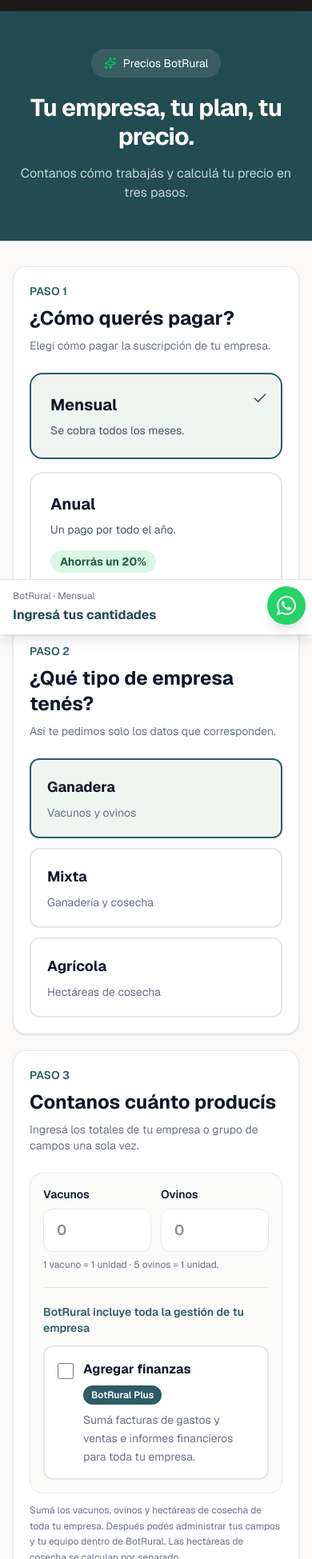
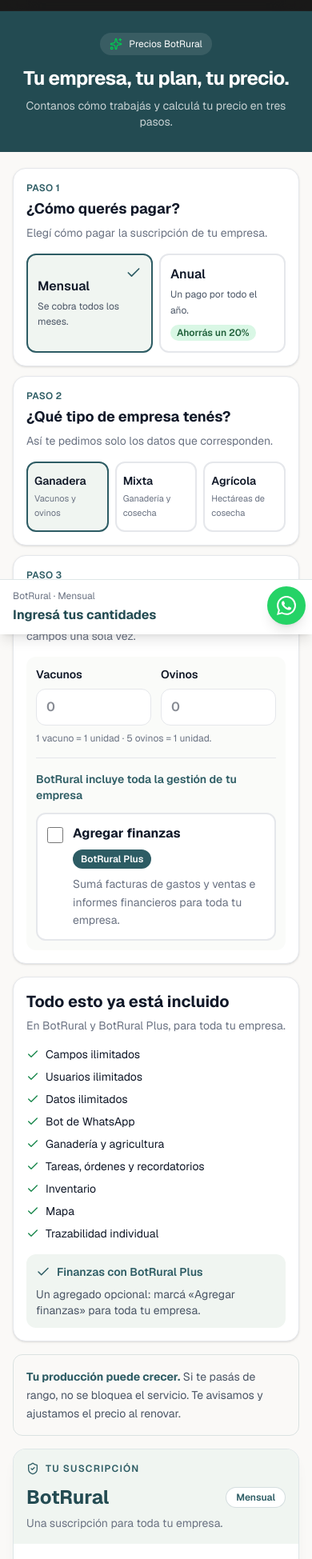
Before and after one commit to talalandig/landingbotrural, a Next.js app: page /pricing in a window 390 px wide. Shown: the part 51-2000 px from the top of the page at 80% size. Built offline with nearby package versions, Linux system fonts and the light colour scheme.

Commit message:
Compacta pricing responsive y elimina textos redundantes

```diff
--- a/app/pricing/page.tsx
+++ b/app/pricing/page.tsx
@@ -48,84 +48,82 @@
   const valido = pools.length > 0
   const mensaje = ['Hola, quiero contratar BotRural para mi empresa.', `Pago ${anual ? 'anual (20% de descuento)' : 'mensual'}.`, `Plan: ${empresa.plus ? 'BotRural Plus con finanzas' : 'BotRural'}. Empresa ${empresa.tipo}.`, empresa.tipo !== 'agricola' ? `Total: ${numero(empresa.vacunos)} vacunos y ${numero(empresa.ovinos)} ovinos.` : '', empresa.tipo !== 'ganadera' ? `Total: ${numero(empresa.hectareas)} hectáreas de cosecha.` : '', contacto ? 'Quiero una cotización personalizada.' : `Total: USD ${usd(total)}/${anual ? 'año' : 'mes'}.`].filter(Boolean).join('\n')
 
-  const inputClass = 'mt-2 w-full rounded-xl border border-gray-200 bg-white px-4 py-3 text-lg outline-none focus:border-[#2D5C64] focus:ring-2 focus:ring-[#2D5C64]/15'
-  const cardClass = 'rounded-2xl border border-gray-200 bg-white p-5 sm:p-8 shadow-sm'
+  const inputClass = 'mt-2 w-full rounded-xl border border-gray-200 bg-white px-3 py-2.5 text-base outline-none focus:border-[#2D5C64] focus:ring-2 focus:ring-[#2D5C64]/15'
+  const cardClass = 'rounded-2xl border border-gray-200 bg-white p-4 sm:p-5 shadow-sm'
 
   return (
     <div className="min-h-screen bg-[#faf9f7] text-gray-900 pb-16">
       <Header />
-      <section className="bg-[#234b52] px-5 py-12 text-center text-white sm:py-16">
-        <span className="inline-flex items-center gap-2 rounded-full bg-white/10 px-4 py-2 text-sm"><Sparkles size={16} className="text-[#02C951]" /> Precios BotRural</span>
-        <h1 className="mt-5 text-3xl font-bold tracking-tight sm:text-5xl">Tu empresa, tu plan, tu precio.</h1>
-        <p className="mx-auto mt-4 max-w-xl text-white/75">Contanos cómo trabajás y calculá tu precio en tres pasos.</p>
+      <section className="bg-[#234b52] px-4 py-7 text-center text-white sm:py-9">
+        <span className="inline-flex items-center gap-2 rounded-full bg-white/10 px-3 py-1.5 text-xs"><Sparkles size={16} className="text-[#02C951]" /> Precios BotRural</span>
+        <h1 className="mt-3 text-2xl font-bold tracking-tight sm:text-4xl">Tu empresa, tu plan, tu precio.</h1>
+        <p className="mx-auto mt-2 max-w-xl text-sm text-white/75">Contanos cómo trabajás y calculá tu precio en tres pasos.</p>
       </section>
 
-      <main className="mx-auto grid max-w-6xl items-start gap-7 px-4 py-8 pb-28 lg:grid-cols-[minmax(0,1fr)_340px] sm:py-12">
+      <main className="mx-auto grid max-w-6xl items-start gap-4 px-4 pt-5 pb-28 md:grid-cols-[minmax(0,1fr)_300px] lg:gap-6 lg:pt-7">
         <div>
         <section className={cardClass}>
-          <p className="text-sm font-semibold text-[#2D5C64]">PASO 1</p>
-          <h2 className="mt-2 text-2xl font-bold">¿Cómo querés pagar?</h2>
-          <p className="mt-2 text-sm text-gray-500">Elegí cómo pagar la suscripción de tu empresa.</p>
-          <div className="mt-6 grid gap-4 sm:grid-cols-2">
-            {[false, true].map(value => <button key={String(value)} type="button" aria-pressed={anual === value} onClick={() => setAnual(value)} className={`relative rounded-2xl border-2 p-6 text-left transition ${anual === value ? 'border-[#2D5C64] bg-[#f0f5f1]' : 'border-gray-200 hover:border-[#2D5C64]/50'}`}><span className="block text-xl font-bold">{value ? 'Anual' : 'Mensual'}</span><span className="mt-2 block text-sm text-gray-600">{value ? 'Un pago por todo el año.' : 'Se cobra todos los meses.'}</span>{value && <span className="mt-4 inline-block rounded-full bg-[#02C951]/15 px-3 py-1 text-sm font-bold text-[#21613b]">Ahorrás un 20%</span>}{anual === value && <Check size={20} className="absolute right-4 top-5 text-[#2D5C64]" />}</button>)}
+          <p className="text-xs font-semibold tracking-wide text-[#2D5C64]">PASO 1</p>
+          <h2 className="mt-1 text-lg font-bold sm:text-xl">¿Cómo querés pagar?</h2>
+          <p className="mt-1.5 text-sm text-gray-500">Elegí cómo pagar la suscripción de tu empresa.</p>
+          <div className="mt-4 grid grid-cols-2 gap-2">
+            {[false, true].map(value => <button key={String(value)} type="button" aria-pressed={anual === value} onClick={() => setAnual(value)} className={`relative rounded-xl border-2 px-3 py-3 text-left transition sm:px-4 ${anual === value ? 'border-[#2D5C64] bg-[#f0f5f1]' : 'border-gray-200 hover:border-[#2D5C64]/50'}`}><span className="block text-base font-semibold">{value ? 'Anual' : 'Mensual'}</span><span className="mt-1 block text-xs leading-relaxed text-gray-600">{value ? 'Un pago por todo el año.' : 'Se cobra todos los meses.'}</span>{value && <span className="mt-2 inline-block rounded-full bg-[#02C951]/15 px-2 py-0.5 text-xs font-semibold text-[#21613b]">Ahorrás un 20%</span>}{anual === value && <Check size={20} className="absolute right-3 top-3 text-[#2D5C64]" />}</button>)}
           </div>
         </section>
 
-        <section className={`${cardClass} mt-5`}>
-          <p className="text-sm font-semibold text-[#2D5C64]">PASO 2</p>
-          <h2 className="mt-2 text-2xl font-bold">¿Qué tipo de empresa tenés?</h2>
-          <p className="mt-2 text-sm text-gray-500">Así te pedimos solo los datos que corresponden.</p>
-          <div className="mt-6 grid gap-3 sm:grid-cols-3">{tipos.map(t => <button key={t.value} type="button" aria-pressed={empresa.tipo === t.value} onClick={() => update({ tipo: t.value })} className={`rounded-xl border-2 p-5 text-left ${empresa.tipo === t.value ? 'border-[#2D5C64] bg-[#f0f5f1]' : 'border-gray-200'}`}><span className="block text-lg font-bold">{t.label}</span><span className="mt-2 block text-sm text-gray-500">{t.description}</span></button>)}</div>
+        <section className={`${cardClass} mt-3`}>
+          <p className="text-xs font-semibold tracking-wide text-[#2D5C64]">PASO 2</p>
+          <h2 className="mt-1 text-lg font-bold sm:text-xl">¿Qué tipo de empresa tenés?</h2>
+          <p className="mt-1.5 text-sm text-gray-500">Así te pedimos solo los datos que corresponden.</p>
+          <div className="mt-4 grid grid-cols-3 gap-2">{tipos.map(t => <button key={t.value} type="button" aria-pressed={empresa.tipo === t.value} onClick={() => update({ tipo: t.value })} className={`min-w-0 rounded-xl border-2 px-2 py-3 text-left sm:px-3 ${empresa.tipo === t.value ? 'border-[#2D5C64] bg-[#f0f5f1]' : 'border-gray-200'}`}><span className="block text-sm font-semibold">{t.label}</span><span className="mt-1 block text-[11px] leading-relaxed text-gray-500">{t.description}</span></button>)}</div>
         </section>
 
-        <div className="mt-5 space-y-5">
+        <div className="mt-3 space-y-3">
           <section className={cardClass}>
-            <p className="text-sm font-semibold text-[#2D5C64]">PASO 3</p>
-            <h2 className="mt-2 text-2xl font-bold">Contanos cuánto producís</h2>
-            <p className="mt-2 text-sm text-gray-500">Ingresá los totales de tu empresa o grupo de campos una sola vez.</p>
-            <div className="mt-6 rounded-2xl border border-gray-200 bg-[#fafbf9] p-4 sm:p-5">
+            <p className="text-xs font-semibold tracking-wide text-[#2D5C64]">PASO 3</p>
+            <h2 className="mt-1 text-lg font-bold sm:text-xl">Contanos cuánto producís</h2>
+            <p className="mt-1.5 text-sm text-gray-500">Ingresá los totales de tu empresa o grupo de campos una sola vez.</p>
+            <div className="mt-4 rounded-xl bg-[#fafbf9] p-3 sm:p-4">
               {empresa.tipo !== 'agricola' && <><div className="grid grid-cols-2 gap-3">{(['vacunos', 'ovinos'] as const).map(key => <label key={key} className="text-sm font-semibold">{key === 'vacunos' ? 'Vacunos' : 'Ovinos'}<input type="number" min="0" step="1" inputMode="numeric" placeholder="0" value={empresa[key]} onChange={e => update({ [key]: e.target.value })} className={inputClass} /></label>)}</div><p className="mt-2 text-xs text-gray-500">1 vacuno = 1 unidad · 5 ovinos = 1 unidad.</p></>}
-              {empresa.tipo !== 'ganadera' && <label className="mt-5 block text-sm font-semibold">Hectáreas de cosecha<div className="relative"><input type="number" min="0" step="any" inputMode="decimal" placeholder="0" value={empresa.hectareas} onChange={e => update({ hectareas: e.target.value })} className={`${inputClass} pr-24`} /><span className="absolute right-4 top-6 text-sm font-normal text-gray-400">hectáreas</span></div><span className="mt-2 block text-xs font-normal leading-relaxed text-gray-500">Solo las que destinás para cosecha. No cuentan pasturas ni verdeos para el ganado.</span></label>}
-              <div className="mt-5 border-t border-gray-200 pt-5">
+              {empresa.tipo !== 'ganadera' && <label className="mt-4 block text-sm font-semibold">Hectáreas de cosecha<div className="relative"><input type="number" min="0" step="any" inputMode="decimal" placeholder="0" value={empresa.hectareas} onChange={e => update({ hectareas: e.target.value })} className={`${inputClass} pr-24`} /><span className="absolute right-3 top-5 text-sm font-normal text-gray-400">hectáreas</span></div><span className="mt-2 block text-xs font-normal leading-relaxed text-gray-500">Solo las que destinás para cosecha. No cuentan pasturas ni verdeos para el ganado.</span></label>}
+              <div className="mt-4 border-t border-gray-200 pt-4">
                 <p className="text-sm font-semibold text-[#2D5C64]">BotRural incluye toda la gestión de tu empresa</p>
-                <label className={`mt-3 flex cursor-pointer items-start gap-3 rounded-xl border-2 p-4 transition ${empresa.plus ? 'border-[#2D5C64] bg-[#edf5ee]' : 'border-gray-200 bg-white hover:border-[#2D5C64]/40'}`}>
+                <label className={`mt-3 flex cursor-pointer items-start gap-3 rounded-xl border-2 p-3 transition ${empresa.plus ? 'border-[#2D5C64] bg-[#edf5ee]' : 'border-gray-200 bg-white hover:border-[#2D5C64]/40'}`}>
                   <input type="checkbox" checked={empresa.plus} onChange={e => update({ plus: e.target.checked })} className="mt-1 h-5 w-5 shrink-0 accent-[#2D5C64]" />
                   <span className="flex-1"><span className="flex flex-wrap items-center justify-between gap-2"><strong className="text-base">Agregar finanzas</strong><span className="rounded-full bg-[#2D5C64] px-2.5 py-1 text-xs font-semibold text-white">BotRural Plus</span></span><span className="mt-2 block text-sm leading-relaxed text-gray-500">Sumá facturas de gastos y ventas e informes financieros para toda tu empresa.</span>{empresa.plus && <span className="mt-2 flex items-center gap-1 text-xs font-semibold text-[#21613b]"><Check size={14} /> Finanzas agregadas · BotRural Plus activado</span>}</span>
                 </label>
               </div>
             </div>
-            <p className="mt-3 text-xs leading-relaxed text-gray-500">Sumá los vacunos, ovinos y hectáreas de cosecha de toda tu empresa. Después podés administrar tus campos y tu equipo dentro de BotRural. Las hectáreas de cosecha se calculan por separado.</p>
-            {!valido && <p className="mt-4 text-sm text-gray-500">Completá tus cantidades y vas a ver tu precio al instante.</p>}
           </section>
 
         </div>
 
-        <section className={`${cardClass} mt-8`}><h2 className="text-xl font-bold">Todo esto ya está incluido</h2><p className="mt-2 text-sm text-gray-500">En BotRural y BotRural Plus, para toda tu empresa.</p><ul className="mt-5 grid gap-3 sm:grid-cols-2">{features.map(feature => <li key={feature} className="flex items-center gap-2 text-sm"><Check size={16} className="shrink-0 text-[#16864a]" />{feature}</li>)}</ul><div className="mt-6 rounded-xl bg-[#f0f5f1] p-4 text-sm text-[#2D5C64]"><span className="flex items-center gap-2 font-semibold"><Check size={18} /> Finanzas con BotRural Plus</span><span className="mt-2 block text-gray-600">Un agregado opcional: marcá «Agregar finanzas» para toda tu empresa.</span></div></section>
-        <div className="mt-6 rounded-xl border border-[#2D5C64]/15 p-5 text-sm leading-relaxed text-gray-600"><strong className="text-[#2D5C64]">Tu producción puede crecer.</strong> Si te pasás de rango, no se bloquea el servicio. Te avisamos y ajustamos el precio al renovar.</div>
+        <section className={`${cardClass} mt-4`}><h2 className="text-xl font-bold">Todo esto ya está incluido</h2><p className="mt-1.5 text-sm text-gray-500">En BotRural y BotRural Plus, para toda tu empresa.</p><ul className="mt-4 grid gap-2 sm:grid-cols-2">{features.map(feature => <li key={feature} className="flex items-center gap-2 text-sm"><Check size={16} className="shrink-0 text-[#16864a]" />{feature}</li>)}</ul><div className="mt-4 rounded-xl bg-[#f0f5f1] p-3 text-sm text-[#2D5C64]"><span className="flex items-center gap-2 font-semibold"><Check size={18} /> Finanzas con BotRural Plus</span><span className="mt-2 block text-gray-600">Un agregado opcional: marcá «Agregar finanzas» para toda tu empresa.</span></div></section>
+        <div className="mt-4 rounded-xl border border-[#2D5C64]/15 p-4 text-sm leading-relaxed text-gray-600"><strong className="text-[#2D5C64]">Tu producción puede crecer.</strong> Si te pasás de rango, no se bloquea el servicio. Te avisamos y ajustamos el precio al renovar.</div>
         </div>
-        <aside aria-label="Resumen de tu suscripción" className="self-start lg:sticky lg:top-24">
-          <div className="overflow-hidden rounded-3xl border border-[#2D5C64]/15 bg-white shadow-lg shadow-[#234b52]/5">
-            <div className="bg-[#f0f5f1] p-6">
+        <aside aria-label="Resumen de tu suscripción" className="self-start md:sticky md:top-24">
+          <div className="overflow-hidden rounded-2xl border border-[#2D5C64]/15 bg-white shadow-lg shadow-[#234b52]/5">
+            <div className="bg-[#f0f5f1] p-4">
               <span className="flex items-center gap-2 text-xs font-semibold uppercase tracking-widest text-[#2D5C64]"><ShieldCheck size={16} /> Tu suscripción</span>
-              <div className="mt-4 flex items-center justify-between gap-2"><h2 className="text-2xl font-bold text-[#234b52]">BotRural{empresa.plus ? ' Plus' : ''}</h2><span className="rounded-full border border-[#2D5C64]/20 bg-white px-3 py-1 text-xs font-semibold text-[#2D5C64]">{anual ? 'Anual' : 'Mensual'}</span></div>
-              <p className="mt-2 text-sm text-gray-500">Una suscripción para toda tu empresa.</p>
+              <div className="mt-3 flex items-center justify-between gap-2"><h2 className="text-2xl font-bold text-[#234b52]">BotRural{empresa.plus ? ' Plus' : ''}</h2><span className="rounded-full border border-[#2D5C64]/20 bg-white px-3 py-1 text-xs font-semibold text-[#2D5C64]">{anual ? 'Anual' : 'Mensual'}</span></div>
+              <p className="mt-1.5 text-sm text-gray-500">Una suscripción para toda tu empresa.</p>
             </div>
-            <div className="p-6">
-              <dl className="space-y-3 text-sm">
+            <div className="p-4">
+              <dl className="space-y-2 text-sm">
                 <div className="flex justify-between"><dt className="text-gray-500">Empresa</dt><dd className="font-semibold">{tipos.find(t => t.value === empresa.tipo)?.label}</dd></div>
                 {empresa.tipo !== 'agricola' && <><div className="flex justify-between"><dt className="text-gray-500">Vacunos</dt><dd className="font-semibold tabular-nums">{cantidad(numero(empresa.vacunos))}</dd></div><div className="flex justify-between"><dt className="text-gray-500">Ovinos</dt><dd className="font-semibold tabular-nums">{cantidad(numero(empresa.ovinos))}</dd></div></>}
                 {empresa.tipo !== 'ganadera' && <div className="flex justify-between"><dt className="text-gray-500">Hectáreas de cosecha</dt><dd className="font-semibold tabular-nums">{cantidad(numero(empresa.hectareas))}</dd></div>}
                 <div className="flex justify-between"><dt className="text-gray-500">Finanzas</dt><dd className="font-semibold text-[#2D5C64]">{empresa.plus ? 'Incluidas' : 'Sin agregar'}</dd></div>
               </dl>
               {valido && <div className="mt-5 space-y-2 border-t border-gray-100 pt-4">{pools.map(pool => <p key={pool.nombre} className="flex justify-between gap-2 text-xs text-gray-500"><span>{pool.nombre}</span><span>{cantidad(pool.total)} {pool.unidad}</span></p>)}</div>}
-              <div aria-live="polite" aria-atomic="true" className="mt-6 border-t border-gray-100 pt-5">
-                {!valido ? <><p className="text-xl font-bold text-[#234b52]">Tu precio aparece acá</p><p className="mt-2 text-sm leading-relaxed text-gray-500">Ingresá tus cantidades. El total se actualiza automáticamente.</p></> : contacto ? <><p className="text-2xl font-bold text-[#234b52]">Una propuesta a tu medida</p><p className="mt-2 text-sm text-gray-500">Superás las 10.000 unidades ganaderas o hectáreas de cosecha. Contactanos para cotizar.</p></> : <><p className="text-xs font-semibold uppercase tracking-wide text-gray-500">{anual ? 'Equivalente mensual' : 'Total mensual'}</p><p className="mt-2 text-4xl font-bold tracking-tight text-[#234b52]">USD {usd(anual ? total / 12 : total)}<span className="ml-1 text-sm font-normal text-gray-500">/mes</span></p>{anual ? <><p className="mt-3 text-sm text-gray-600">Un pago de <strong>USD {usd(total)}</strong> por año.</p><p className="mt-3 inline-flex items-center gap-1 rounded-lg bg-[#eaf6ed] px-3 py-2 text-xs font-semibold text-[#21613b]"><Check size={14} /> Ahorrás USD {usd(mensual * 12 - total)} al año · 20%</p></> : <p className="mt-3 text-sm text-gray-500">Se cobra todos los meses.</p>}<p className="mt-3 text-xs text-gray-400">Más impuestos aplicables.</p></>}
+              <div aria-live="polite" aria-atomic="true" className="mt-4 border-t border-gray-100 pt-4">
+                {!valido ? <><p className="text-xl font-bold text-[#234b52]">Tu precio aparece acá</p><p className="mt-2 text-sm leading-relaxed text-gray-500">Ingresá tus cantidades. El total se actualiza automáticamente.</p></> : contacto ? <><p className="text-2xl font-bold text-[#234b52]">Una propuesta a tu medida</p><p className="mt-1.5 text-sm text-gray-500">Superás las 10.000 unidades ganaderas o hectáreas de cosecha. Contactanos para cotizar.</p></> : <><p className="text-xs font-semibold uppercase tracking-wide text-gray-500">{anual ? 'Equivalente mensual' : 'Total mensual'}</p><p className="mt-2 text-4xl font-bold tracking-tight text-[#234b52]">USD {usd(anual ? total / 12 : total)}<span className="ml-1 text-sm font-normal text-gray-500">/mes</span></p>{anual ? <><p className="mt-3 text-sm text-gray-600">Un pago de <strong>USD {usd(total)}</strong> por año.</p><p className="mt-3 inline-flex items-center gap-1 rounded-lg bg-[#eaf6ed] px-3 py-2 text-xs font-semibold text-[#21613b]"><Check size={14} /> Ahorrás USD {usd(mensual * 12 - total)} al año · 20%</p></> : <p className="mt-3 text-sm text-gray-500">Se cobra todos los meses.</p>}<p className="mt-3 text-xs text-gray-400">Más impuestos aplicables.</p></>}
               </div>
-              {valido ? <a href={`https://wa.me/59899465242?text=${encodeURIComponent(mensaje)}`} target="_blank" rel="noopener noreferrer" className="mt-6 block rounded-xl bg-[#2D5C64] px-4 py-3.5 text-center text-sm font-semibold text-white hover:bg-[#234b52]">{contacto ? 'Pedir una propuesta' : 'Continuar por WhatsApp'}</a> : <button type="button" disabled className="mt-6 w-full rounded-xl bg-gray-100 px-4 py-3.5 text-sm font-semibold text-gray-400">Completá tus cantidades</button>}
+              {valido ? <a href={`https://wa.me/59899465242?text=${encodeURIComponent(mensaje)}`} target="_blank" rel="noopener noreferrer" className="mt-4 block rounded-xl bg-[#2D5C64] px-4 py-3 text-center text-sm font-semibold text-white hover:bg-[#234b52]">{contacto ? 'Pedir una propuesta' : 'Continuar por WhatsApp'}</a> : <button type="button" disabled className="mt-4 w-full rounded-xl bg-gray-100 px-4 py-3 text-sm font-semibold text-gray-400">Completá tus cantidades</button>}
             </div>
           </div>
         </aside>
-        <div className="fixed inset-x-0 bottom-0 z-40 flex items-center justify-between gap-3 border-t border-[#2D5C64]/15 bg-white px-4 py-3 shadow-lg lg:hidden"><div><p className="text-xs text-gray-500">BotRural{empresa.plus ? ' Plus' : ''} · {anual ? 'Anual' : 'Mensual'}</p><p className="mt-1 font-bold text-[#234b52]">{!valido ? 'Ingresá tus cantidades' : contacto ? 'Contactanos' : `USD ${usd(anual ? total / 12 : total)}/mes`}</p></div>{valido && <a href={`https://wa.me/59899465242?text=${encodeURIComponent(mensaje)}`} target="_blank" rel="noopener noreferrer" className="rounded-xl bg-[#2D5C64] px-4 py-3 text-sm font-semibold text-white">{contacto ? 'Consultar' : 'Continuar'}</a>}</div>
+        <div className="fixed inset-x-0 bottom-0 z-40 flex items-center justify-between gap-3 border-t border-[#2D5C64]/15 bg-white px-4 py-3 shadow-lg md:hidden"><div><p className="text-xs text-gray-500">BotRural{empresa.plus ? ' Plus' : ''} · {anual ? 'Anual' : 'Mensual'}</p><p className="mt-1 font-bold text-[#234b52]">{!valido ? 'Ingresá tus cantidades' : contacto ? 'Contactanos' : `USD ${usd(anual ? total / 12 : total)}/mes`}</p></div>{valido && <a href={`https://wa.me/59899465242?text=${encodeURIComponent(mensaje)}`} target="_blank" rel="noopener noreferrer" className="rounded-xl bg-[#2D5C64] px-4 py-3 text-sm font-semibold text-white">{contacto ? 'Consultar' : 'Continuar'}</a>}</div>
       </main>
     </div>
   )
```
